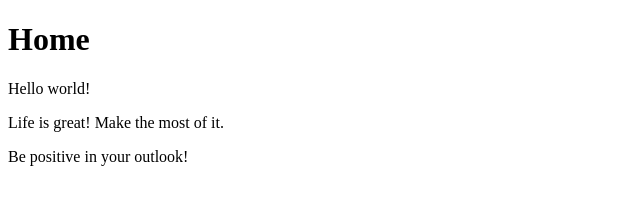
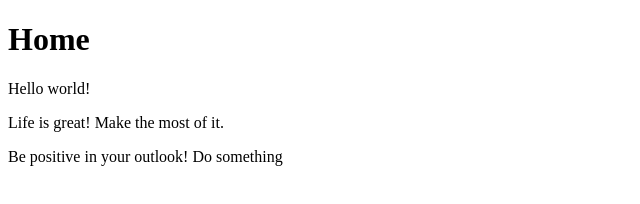
Before and after one commit to dkhadivi/test_project, a plain HTML site: page index.html in a window 1280 px wide. Shown: the whole page, without its empty margins (0-640 px from the left). Drawn offline with Linux system fonts and the light colour scheme.

Commit message:
more text

```diff
--- a/index.html
+++ b/index.html
@@ -11,6 +11,6 @@
 
 	<p>Life is great! Make the most of it.</p>
 
-	<p>Be positive in your outlook!</p>
+	<p>Be positive in your outlook! Do something</p>
 </body>
 </html>
```
